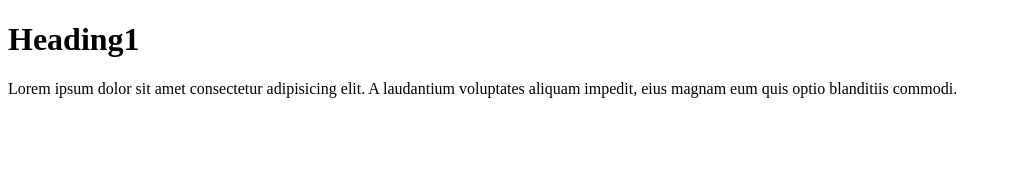
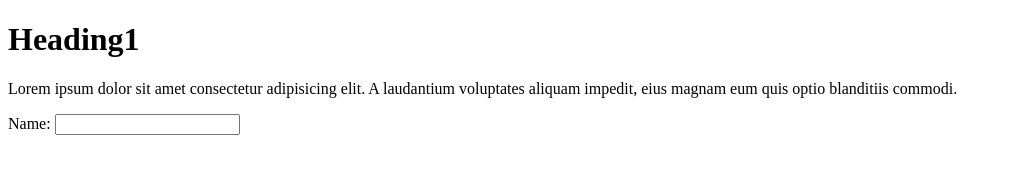
Before and after one commit to marktice/practice-project, a plain HTML site: page index.html in a window 1280 px wide. Shown: the whole page, without its empty margins (0-1012 px from the left). Drawn offline with Linux system fonts and the light colour scheme.

Commit message:
Add form make style.css

```diff
--- a/index.html
+++ b/index.html
@@ -9,5 +9,9 @@
 <body>
   <h1>Heading1</h1>
   <p>Lorem ipsum dolor sit amet consectetur adipisicing elit. A laudantium voluptates aliquam impedit, eius magnam eum quis optio blanditiis commodi.</p>
+  <form action="">
+    <label for="name">Name:</label>
+    <input type="text">
+  </form>
 </body>
 </html>
```
Also changed, not shown: style.css (added).
